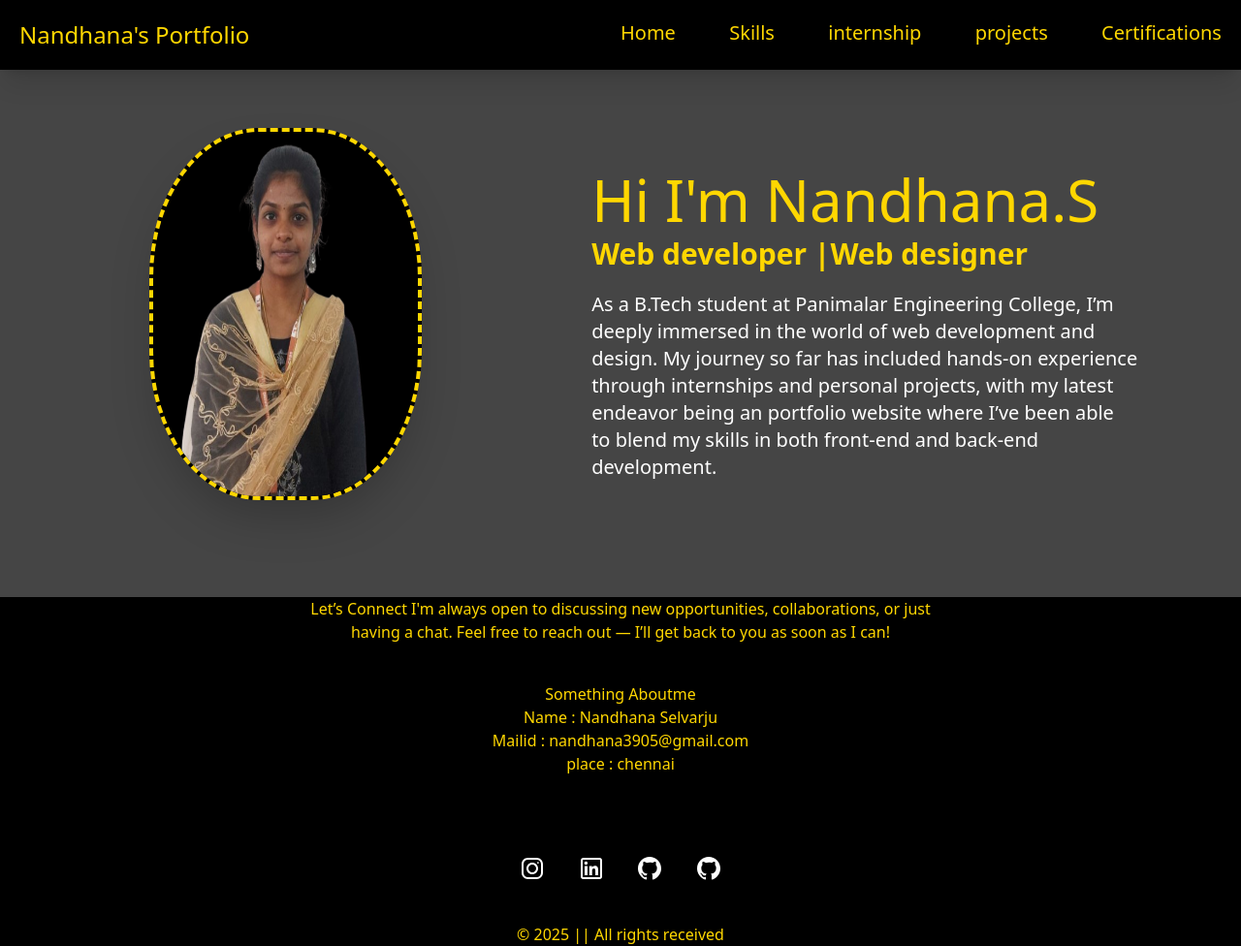
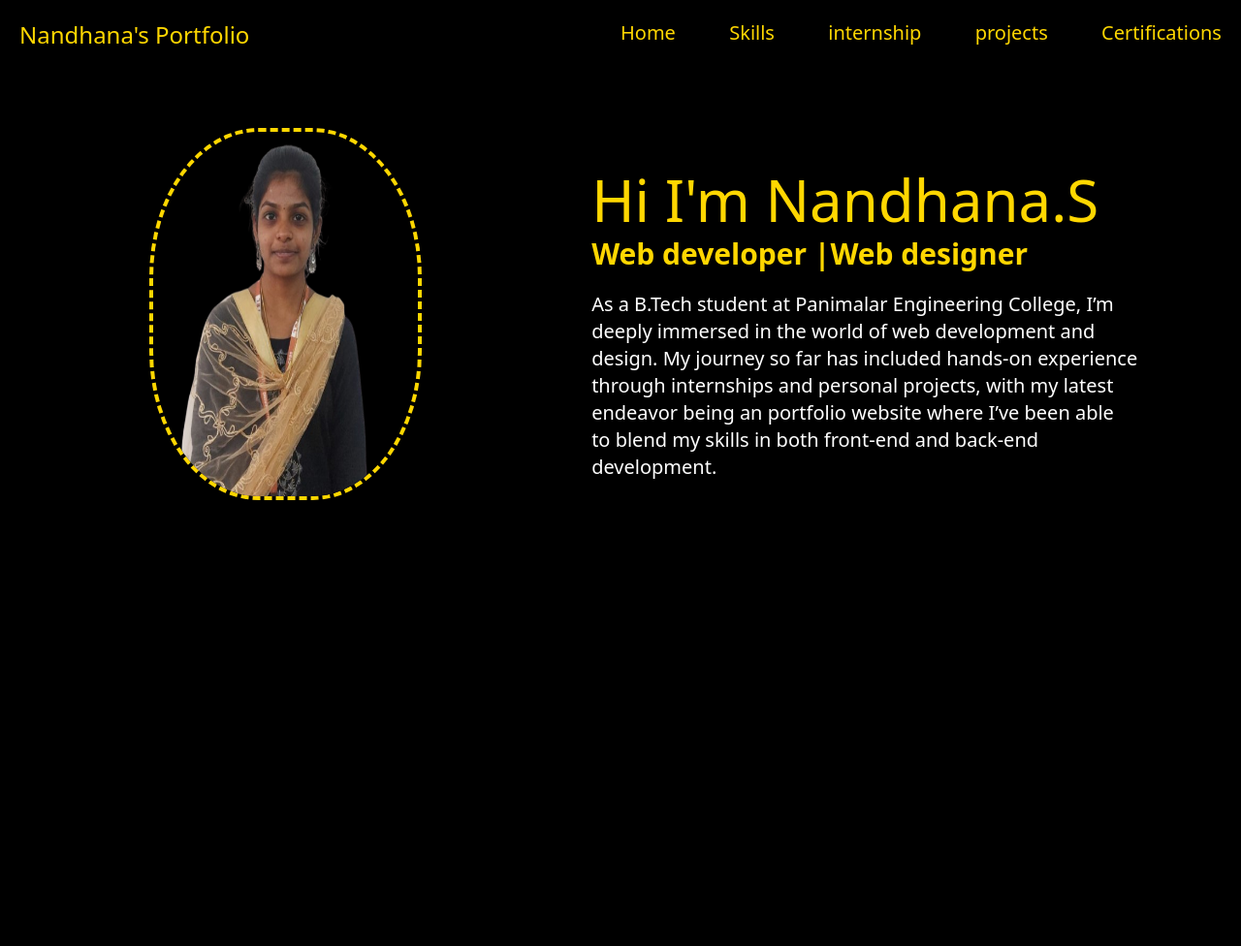
Before and after one commit to nandhana90/Portfolio_updated, a website: page src/index.html in a window 1280 px wide. Shown: the whole page at 97% size. After the commit the page ends 800 px from the top, so only its background shows below. Drawn offline with Linux system fonts and the light colour scheme.

Commit message:
somechange

```diff
--- a/src/index.html
+++ b/src/index.html
@@ -12,7 +12,7 @@
         rel="stylesheet">
 </head>
 
-<body class="bg-liv mx-auto">
+<body class="bg-bag mx-auto">
 
     <div class="bg-bag shadow-xl   text-text align-middle p-5 top-0 left-0 fixed w-full">
 
@@ -164,7 +164,7 @@
     </section>
 
 </div> -->
-
+<!--
     <footer class="  bg-bag  mt-20 ">
 
         <div class=" container w-1/2 mx-auto text-text ">
@@ -198,9 +198,9 @@
                             height="32" viewBox="0 0 32 32">
                             <path fill="#fff" fill-rule="evenodd"
                                 d="M16 4C9.371 4 4 9.371 4 16c0 5.3 3.438 9.8 8.207 11.387c.602.11.82-.258.82-.578c0-.286-.011-1.04-.015-2.04c-3.34.723-4.043-1.609-4.043-1.609c-.547-1.387-1.332-1.758-1.332-1.758c-1.09-.742.082-.726.082-.726c1.203.086 1.836 1.234 1.836 1.234c1.07 1.836 2.808 1.305 3.492 1c.11-.777.422-1.305.762-1.605c-2.664-.301-5.465-1.332-5.465-5.93c0-1.313.469-2.383 1.234-3.223c-.121-.3-.535-1.523.117-3.175c0 0 1.008-.32 3.301 1.23A11.5 11.5 0 0 1 16 9.805c1.02.004 2.047.136 3.004.402c2.293-1.55 3.297-1.23 3.297-1.23c.656 1.652.246 2.875.12 3.175c.77.84 1.231 1.91 1.231 3.223c0 4.61-2.804 5.621-5.476 5.922c.43.367.812 1.101.812 2.219c0 1.605-.011 2.898-.011 3.293c0 .32.214.695.824.578C24.566 25.797 28 21.3 28 16c0-6.629-5.371-12-12-12" />
-                        </svg></a>
+                        </svg></a> -->
 
-                </div>
+                <!-- </div>
                 <div class="rounded-full bg-bag">
                     <a href="https://leetcode.com/u/Nandhana3905/"><svg xmlns="http://www.w3.org/2000/svg" width="32"
                             height="32" viewBox="0 0 32 32">
@@ -217,7 +217,7 @@
         <div class="w-full bg-black text-center  text-text mt-10">
             <h1> © 2025 || All rights received</h1>
         </div>
-    </footer>
+    </footer> -->
 
 
 
```
Also changed, not shown: src/certifications.html (+1 -1 lines), src/intern1.html (+1 -1 lines), src/projects.html (+1 -1 lines), src/skills.html (+1 -1 lines).
